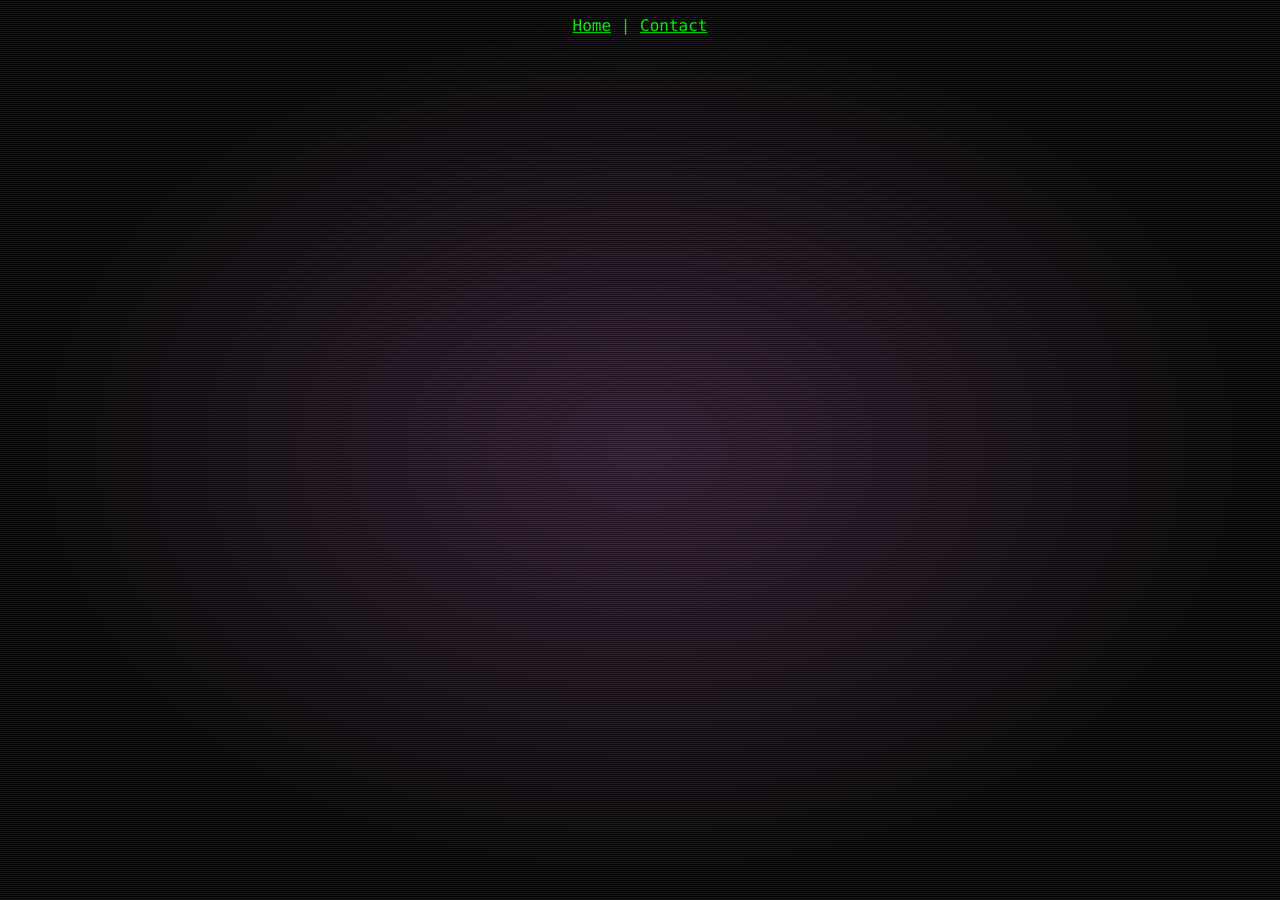
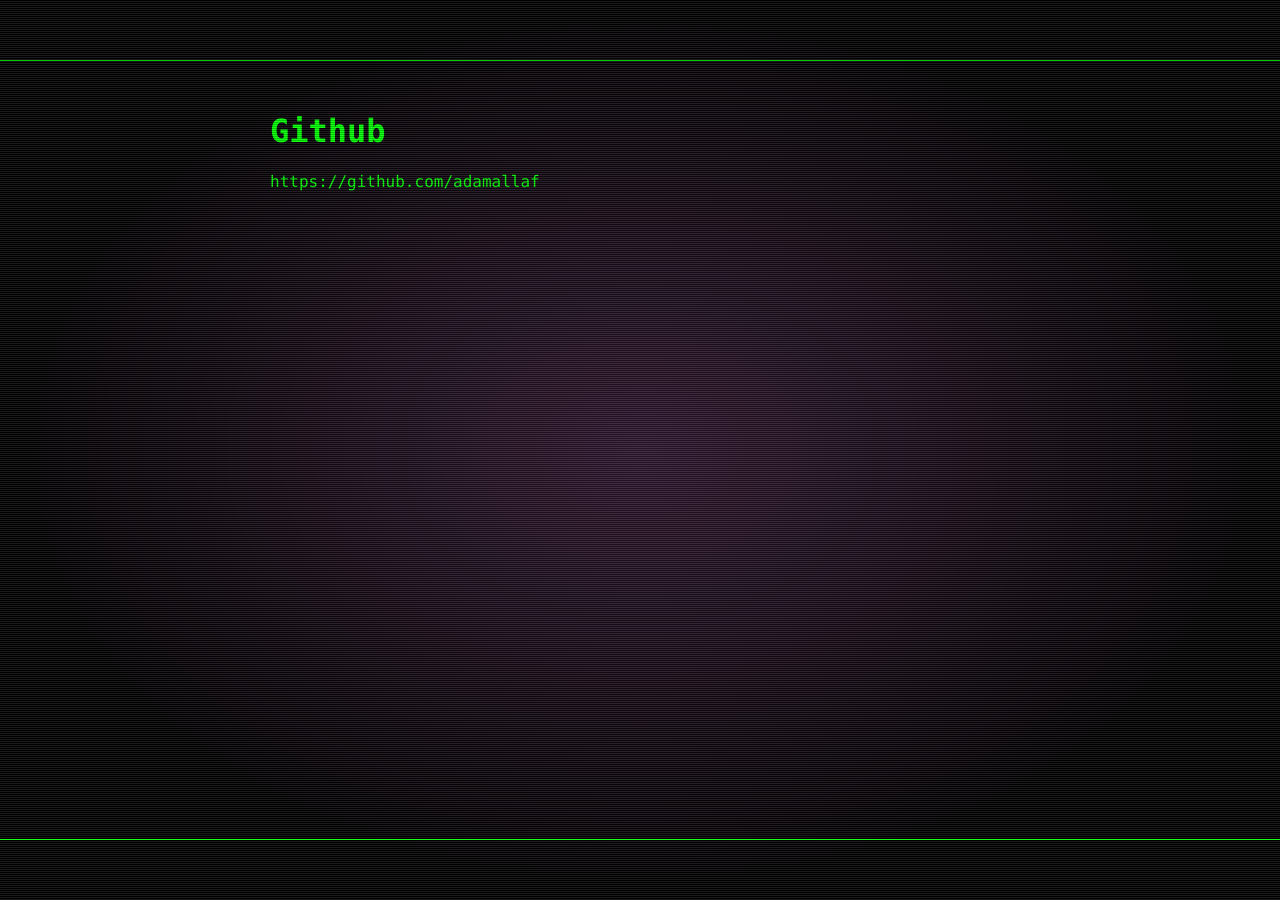
Before and after one commit to adamallaf/adamallaf.github.io, a Jekyll site: the page built from contact.md, in a window 1280 px wide. Built offline with Jekyll 4.4.1, drawn with Linux system fonts in a browser that asks for light colours.

Commit message:
Updated pages

```diff
--- a/contact.md
+++ b/contact.md
@@ -1,6 +1,7 @@
 ---
 title: Contact
 permalink: /contact
-layout: default
+layout: page
 ---
-{% include navigation.html %}
+# Github
+https://github.com/adamallaf
```
Also changed, not shown: about.md (+0 -1 lines), index.md (+1 -3 lines).
